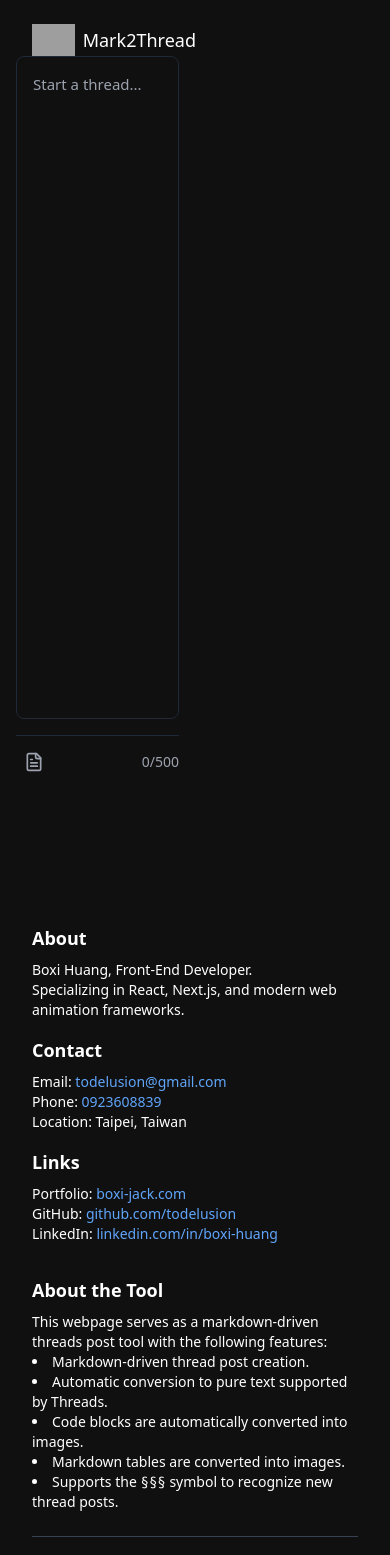
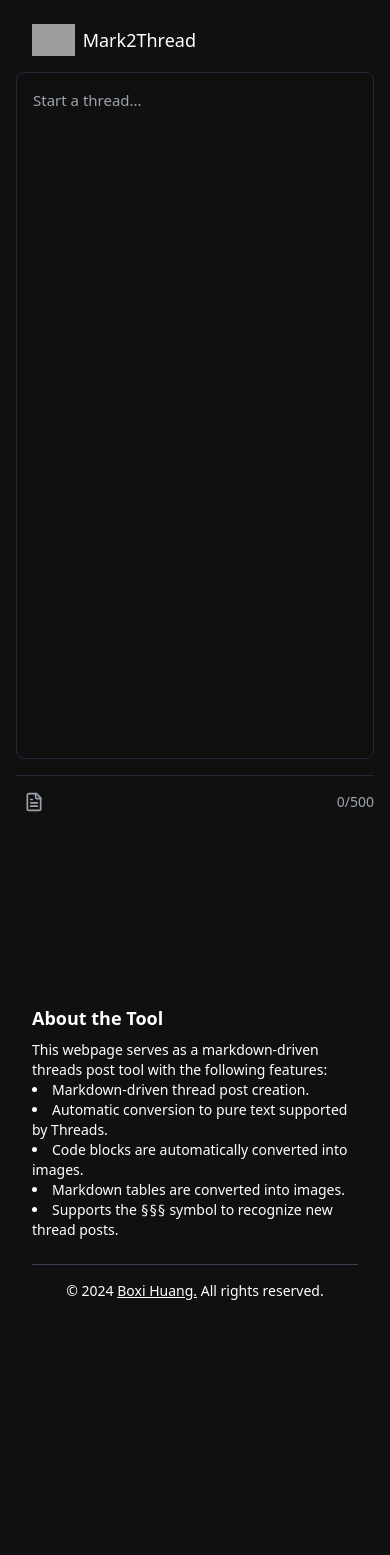
Before and after one commit to todelusion/threads-tool, a React (Vite) app: page / in a window 390 px wide. Shown: the top 1555 px of the page. After the commit the page ends 1341 px from the top, so only its background shows below. Built offline with nearby package versions, Linux system fonts and the light colour scheme; grey boxes are pictures that could not be loaded; a small style sheet from the web is missing.

Commit message:
Add UI mobile version

```diff
--- a/index.html
+++ b/index.html
@@ -4,7 +4,7 @@
     <meta charset="UTF-8" />
     <link rel="icon" type="image/svg+xml" href="/vite.svg" />
     <meta name="viewport" content="width=device-width, initial-scale=1.0" />
-    <title>Mark2Thread</title>
+    <title>threads-tool</title>
   </head>
   <body>
     <div id="root"></div>
--- a/src/App.tsx
+++ b/src/App.tsx
@@ -508,9 +508,9 @@ function App() {
 
   return (
     <div className="min-h-screen bg-[#101010] text-white">
-      <div className="max-w-6xl mx-auto">
-        <div className="grid grid-cols-2 gap-8">
-          <div className="sticky top-20 h-[calc(100vh-80px)]">
+      <div className="max-w-6xl mx-auto pt-4 md:p-4">
+        <div className="grid grid-cols-1 md:grid-cols-2 gap-8">
+          <div className="md:sticky md:top-20 h-[calc(100vh-80px)] md:h-[calc(100vh-80px)]">
             <div className="space-y-4 h-full flex flex-col">
               <textarea
                 value={content}
@@ -521,7 +521,7 @@ function App() {
                 bg-transparent text-white placeholder:text-gray-400"
               />
 
-              <div className="flex items-center justify-between pt-2 border-t border-gray-800 pb-10">
+              <div className="flex items-center justify-between pt-2 border-t border-gray-800 pb-4 md:pb-10">
                 <div className="flex items-center gap-2">
                   <button
                     onClick={insertPageBreak}
@@ -541,7 +541,7 @@ function App() {
             </div>
           </div>
 
-          <div ref={previewRef} className="space-y-4">
+          <div ref={previewRef} className="space-y-4 pb-20 md:pb-0">
             {preview.map((post, index) => (
               <div
                 key={index}
--- a/src/Footer.tsx
+++ b/src/Footer.tsx
@@ -2,6 +2,7 @@ const Footer = () => {
   return (
     <footer className="font-montserrat text-white py-6 text-sm">
       <div className="max-w-6xl mx-auto px-4">
+        {false && (
           <div className="grid grid-cols-1 md:grid-cols-3 gap-4">
             {/* About Section */}
             <div>
@@ -19,7 +20,10 @@ const Footer = () => {
               <ul>
                 <li>
                   Email:{" "}
-                <a href="mailto:todelusion@gmail.com" className="text-blue-400">
+                  <a
+                    href="mailto:todelusion@gmail.com"
+                    className="text-blue-400"
+                  >
                     todelusion@gmail.com
                   </a>
                 </li>
@@ -73,6 +77,7 @@ const Footer = () => {
               </ul>
             </div>
           </div>
+        )}
 
         {/* About the Tool Section */}
         <div className="mt-8">
@@ -94,7 +99,17 @@ const Footer = () => {
         </div>
 
         <div className="text-center mt-6 border-t border-gray-700 pt-4">
-          <p>&copy; 2024 Boxi Huang. All rights reserved.</p>
+          <p>
+            &copy; 2024{" "}
+            <a
+              href="https://boxi-jack.com/"
+              className="underline"
+              target="_blank"
+            >
+              Boxi Huang.
+            </a>{" "}
+            All rights reserved.
+          </p>
         </div>
       </div>
     </footer>
```
Lines whose indentation alone changed are shown as unchanged.
